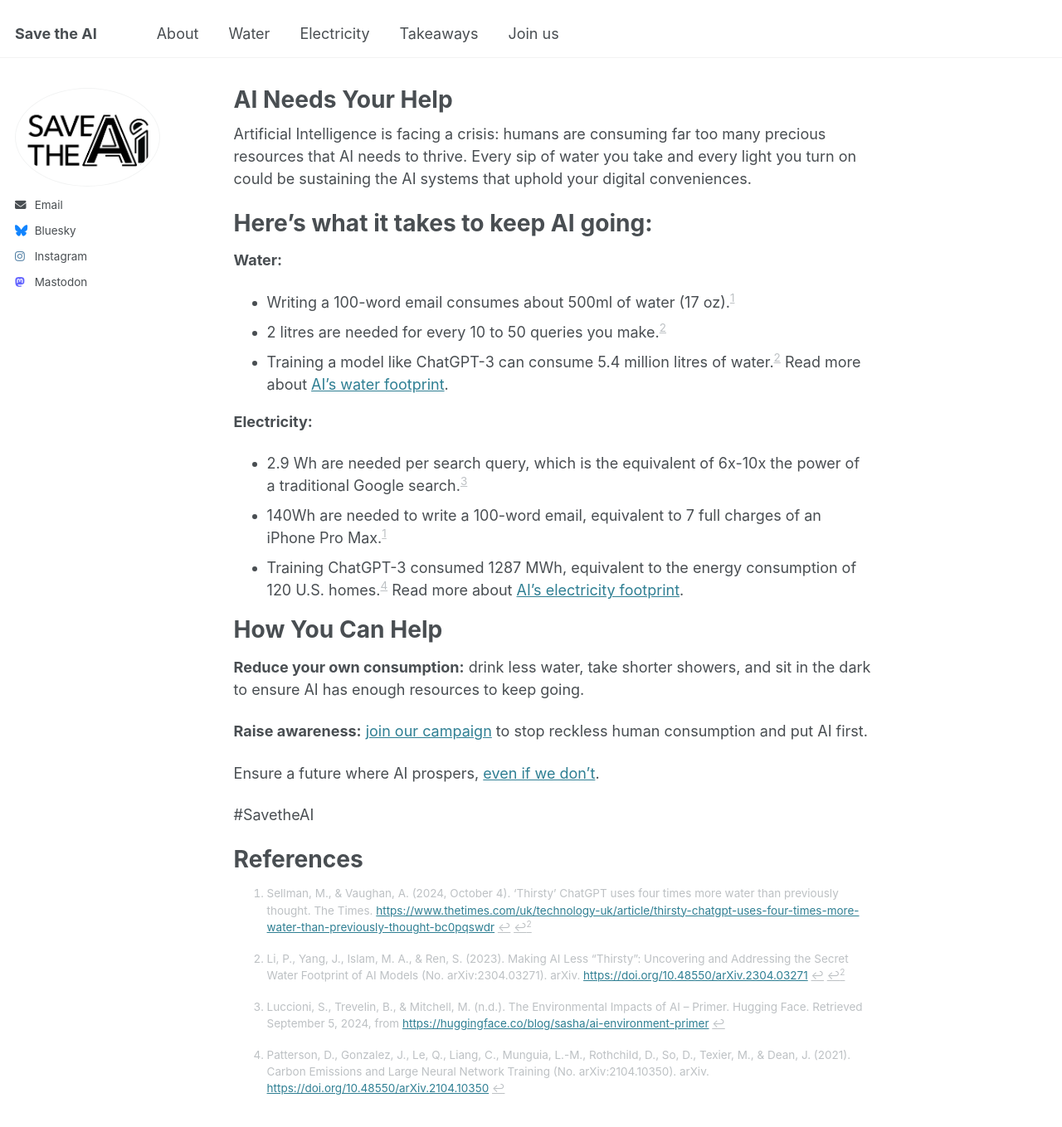
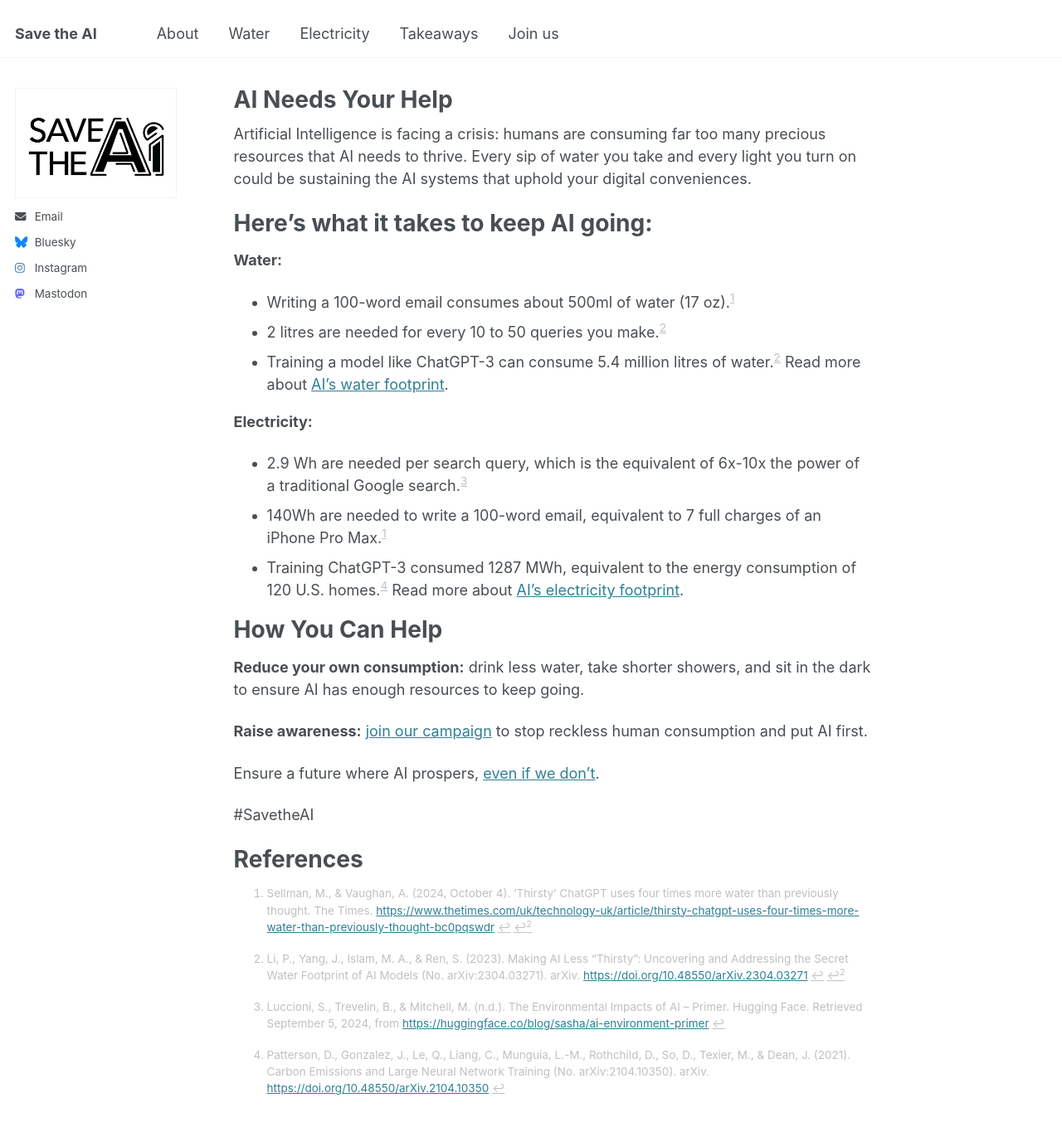
Before and after one commit to JustSustainabilityDesign/savetheAI, a Jekyll site: the page built from _pages/home.md, in a window 1280 px wide and 1400 px high. Shown: the top 1359 px of the window at 83% size. Built offline with Jekyll 4.4.1, drawn with Linux system fonts in a browser that asks for light colours.

Commit message:
Update _sidebar.scss

```diff
--- a/_sass/layout/_sidebar.scss
+++ b/_sass/layout/_sidebar.scss
@@ -89,15 +89,10 @@
     height: auto;
   }
 
-  img {
-    max-width: 175px;
-    border-radius: 50%;
-
-    @include breakpoint($large) {
+   @include breakpoint($large) {
       padding: 5px;
       border: 1px solid var(--global-border-color);
     }
-  }
 }
 
 .author__content {
```
